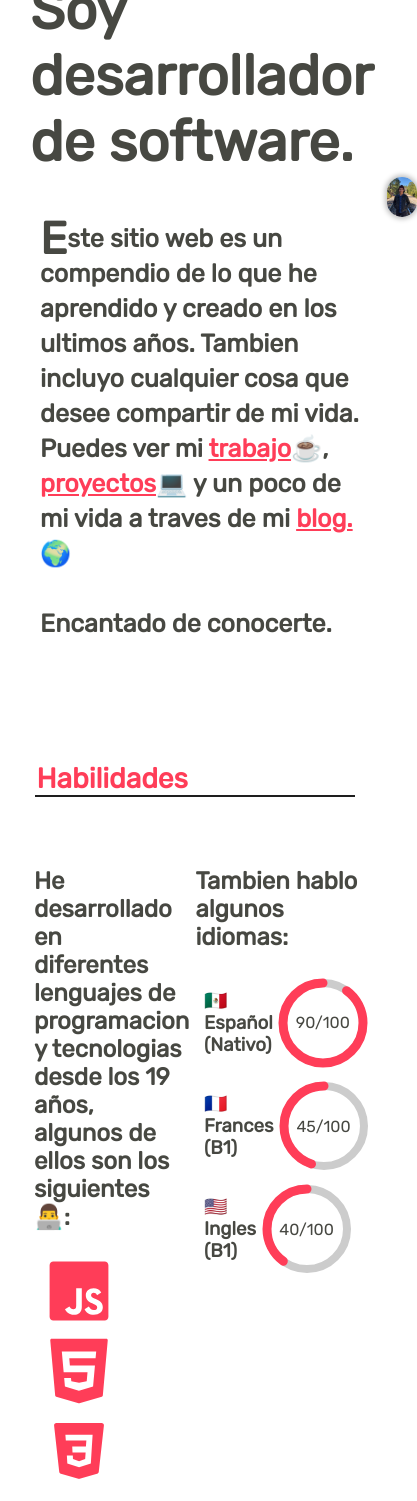
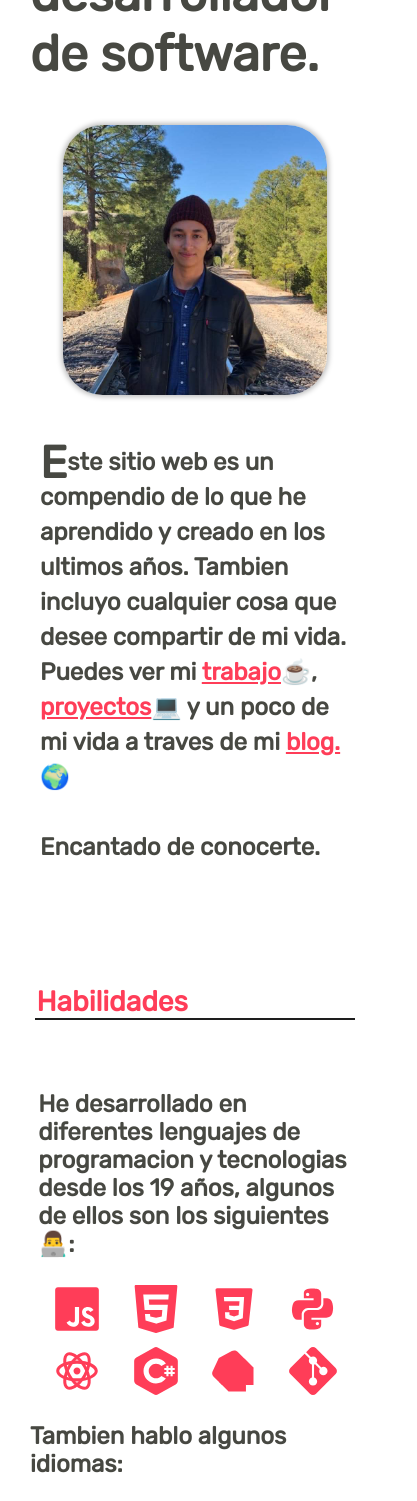
Before and after one commit to edglo98/Web, a React (Create React App) app: page / in a window 390 px wide. Shown: the part 432-1933 px from the top of the page, 417 px wide, since content can reach past the window. Built offline with nearby package versions, Linux system fonts and the light colour scheme.

Commit message:
responsiva toda la pagina principal

```diff
--- a/src/pages/MainPage/index.jsx
+++ b/src/pages/MainPage/index.jsx
@@ -1,6 +1,6 @@
 import React from "react";
 import "./styles.css";
-import images from "../../assets/images";
+import icons from "../../assets/images";
 import Divider from "../../components/Divider";
 import CircleLoad from "../../components/CircleLoad";
 
@@ -9,7 +9,6 @@ export default () => {
     <>
       <div className="mainContainer">
         <section className="section-me">
-          <div>
           <h1 className="title-main">
             Hola, mi nombre es Edgar Lopez. Soy desarrollador de software.
           </h1>
@@ -22,8 +21,9 @@ export default () => {
             traves de mi <a className="linkRedirect">blog.</a>🌍 <hr />
             <br /> Encantado de conocerte.
           </h1>
+          <div className="section-me_containerImg">
+            <img src={icons.Perfile} className="section-me_img" alt="Perfile" />
           </div>
-          <img src={images.Perfile} className="section-me_img" alt="Perfile" />
         </section>
 
         <Divider title="Habilidades" />
@@ -31,23 +31,87 @@ export default () => {
         <section className="section-abilities">
           <div className="abilities-tech">
             <h1>
-                    He desarrollado en diferentes lenguajes de programacion y tecnologias desde los 19 años, algunos de ellos son los siguientes 👨‍💻:
+              He desarrollado en diferentes lenguajes de programacion y
+              tecnologias desde los 19 años, algunos de ellos son los siguientes
+              👨‍💻:
             </h1>
             <div className="abilities-tech__technologies">
-                    <span style={{mask: `url(${images.Javascript})`}} className="abilities-tech__item"/>
-                    <span style={{mask: `url(${images.Html})`}} className="abilities-tech__item"/>
-                    <span style={{mask: `url(${images.Css})`}} className="abilities-tech__item"/>
-                    <span style={{mask: `url(${images.Python})`}} className="abilities-tech__item"/>
-                    <span style={{mask: `url(${images.React})`}} className="abilities-tech__item"/>
-                    <span style={{mask: `url(${images.Csharp})`}} className="abilities-tech__item"/>
-                    <span style={{mask: `url(${images.Dart})`}} className="abilities-tech__item"/>
-                    <span style={{mask: `url(${images.Git})`}} className="abilities-tech__item"/>
+              <span
+                style={{
+                  mask: `url(${icons.Javascript})`,
+                  maskSize: "cover",
+                  WebkitMaskImage: `url(${icons.Javascript})`,
+                  WebkitMaskSize: "cover",
+                }}
+                className="abilities-tech__item"
+              />
+              <span
+                style={{
+                  mask: `url(${icons.Html})`,
+                  maskSize: "cover",
+                  WebkitMaskImage: `url(${icons.Html})`,
+                  WebkitMaskSize: "cover",
+                }}
+                className="abilities-tech__item"
+              />
+              <span
+                style={{
+                  mask: `url(${icons.Css})`,
+                  maskSize: "cover",
+                  WebkitMaskImage: `url(${icons.Css})`,
+                  WebkitMaskSize: "cover",
+                }}
+                className="abilities-tech__item"
+              />
+              <span
+                style={{
+                  mask: `url(${icons.Python})`,
+                  maskSize: "cover",
+                  WebkitMaskImage: `url(${icons.Python})`,
+                  WebkitMaskSize: "cover",
+                }}
+                className="abilities-tech__item"
+              />
+              <span
+                style={{
+                  mask: `url(${icons.React})`,
+                  maskSize: "cover",
+                  WebkitMaskImage: `url(${icons.React})`,
+                  WebkitMaskSize: "cover",
+                }}
+                className="abilities-tech__item"
+              />
+              <span
+                style={{
+                  mask: `url(${icons.Csharp})`,
+                  maskSize: "cover",
+                  WebkitMaskImage: `url(${icons.Csharp})`,
+                  WebkitMaskSize: "cover",
+                }}
+                className="abilities-tech__item"
+              />
+              <span
+                style={{
+                  mask: `url(${icons.Dart})`,
+                  maskSize: "cover",
+                  WebkitMaskImage: `url(${icons.Dart})`,
+                  WebkitMaskSize: "cover",
+                }}
+                className="abilities-tech__item"
+              />
+              <span
+                style={{
+                  mask: `url(${icons.Git})`,
+                  maskSize: "cover",
+                  WebkitMaskImage: `url(${icons.Git})`,
+                  WebkitMaskSize: "cover",
+                }}
+                className="abilities-tech__item"
+              />
             </div>
           </div>
           <div className="abilities-languages">
-                <h1>
-                    Tambien hablo algunos idiomas:
-                </h1>
+            <h1>Tambien hablo algunos idiomas:</h1>
             <div className="abilities-languages_item">
               <h3>&#x1f1f2;&#x1f1fd; Español (Nativo)</h3>
               <CircleLoad porcent={90} />
--- a/src/pages/MainPage/styles.css
+++ b/src/pages/MainPage/styles.css
@@ -9,18 +9,29 @@
 .section-me{
     display: grid;
     grid-template-columns: 2fr 1fr;
+    grid-template-rows: auto auto;
+    column-gap: 15px;
     margin: 50px 0px 100px 0px;
 }
+.section-me_containerImg{
+    width:100%;
+    align-self: center;
+    justify-self: center;
+    grid-row: 1/3;
+    grid-column: 2/3;
+    border-radius: 40px;
+    box-shadow: var(--shadow);
+    overflow: hidden;
+    display: flex;
+    justify-content: center;
+    align-items: center;
+}
 .section-me_img{
-    width:100%;
-    margin: 15px;
-    border-radius: 40px;
-    box-sizing: border-box;
-    box-shadow: var(--shadow);
+    width: 100%;
+    height: 100%;
     transition: box-shadow 0.5s;
-    align-self: center;
 }
-body.dark .section-me_img{
+body.dark .section-me_containerImg{
     box-shadow: var(--darkShadow);
 }
 .title-main{
@@ -37,6 +48,7 @@ body.dark .section-me_img{
     font-size: 45px;
     float: left;
 }
+
 
 
 .section-abilities{
@@ -77,3 +89,64 @@ body.dark .section-me_img{
     justify-content: space-between;
 
 }
+
+@media(max-width: 1100px){
+    .title-main{
+        grid-column: 1/3;
+    }
+    .tittle-secondary{
+        grid-column: 1/3;
+        margin-top: 50px;
+    }
+    .section-me_containerImg{
+        grid-column: 1/3;
+        grid-row: 2/3;
+        width: 80%;
+        margin-left: auto;
+        margin-right: auto;
+        height: 270px;
+        align-items: flex-start;
+
+    }
+    .section-me_img{
+        position: relative;
+        width: 100%;
+        height: auto;
+        top: -230px;
+    }
+}
+@media(max-width: 800px){
+    .title-main{
+        font-size: 50px;
+    }
+    .tittle-secondary{
+        font-size: 24px;
+    }
+    .section-me{
+        margin-top: 0;
+    }
+    .section-me_img{
+        top: -100px;
+    }
+    .section-abilities{
+        display: flex;
+        flex-direction: column;
+        justify-content: center;
+    }
+
+}
+@media(max-width: 480px){
+    .section-me_img{
+        top: 0;
+    }
+    .abilities-tech__technologies{
+        display: grid;
+        grid-template-columns: repeat(4,1fr);
+        justify-items: center;
+        align-items: center;
+    }
+    .abilities-tech__item{
+        width: 52px;
+        height: 52px;
+    }
+}
```
Lines whose indentation alone changed are shown as unchanged.
